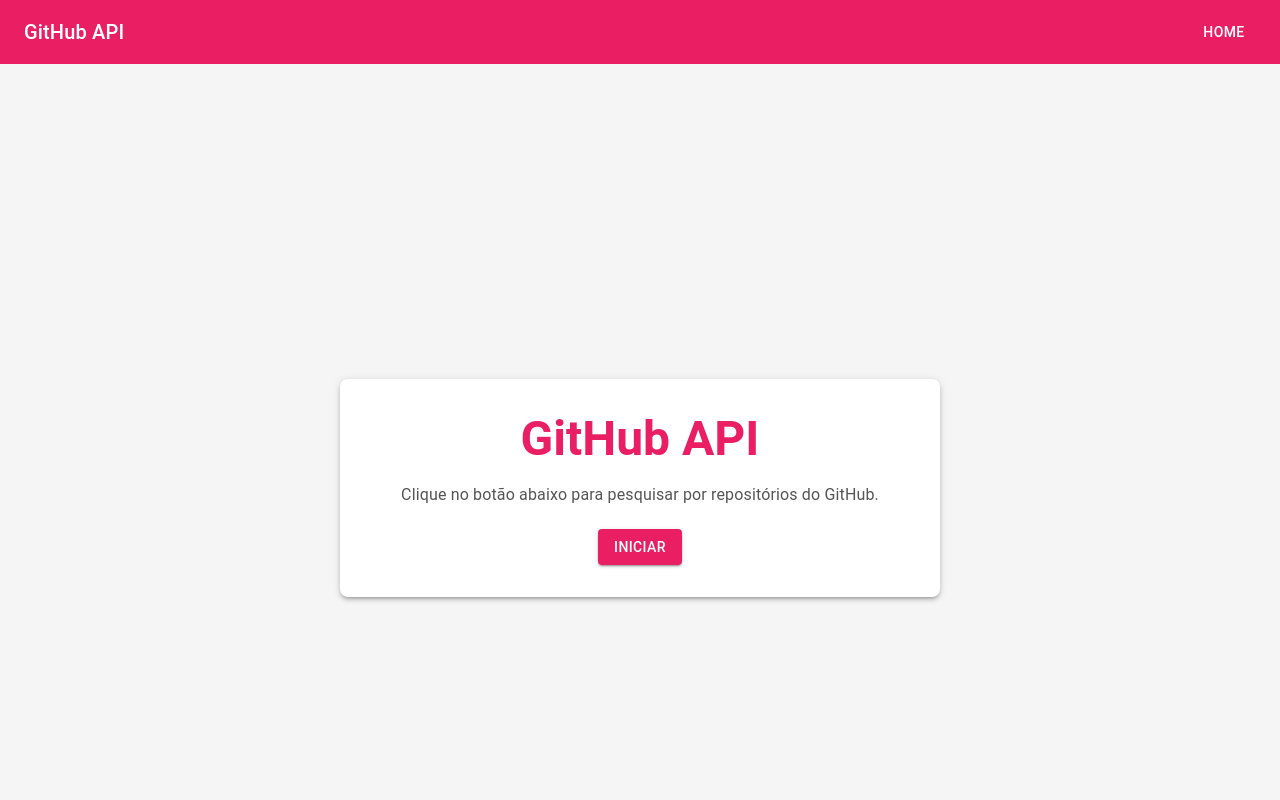
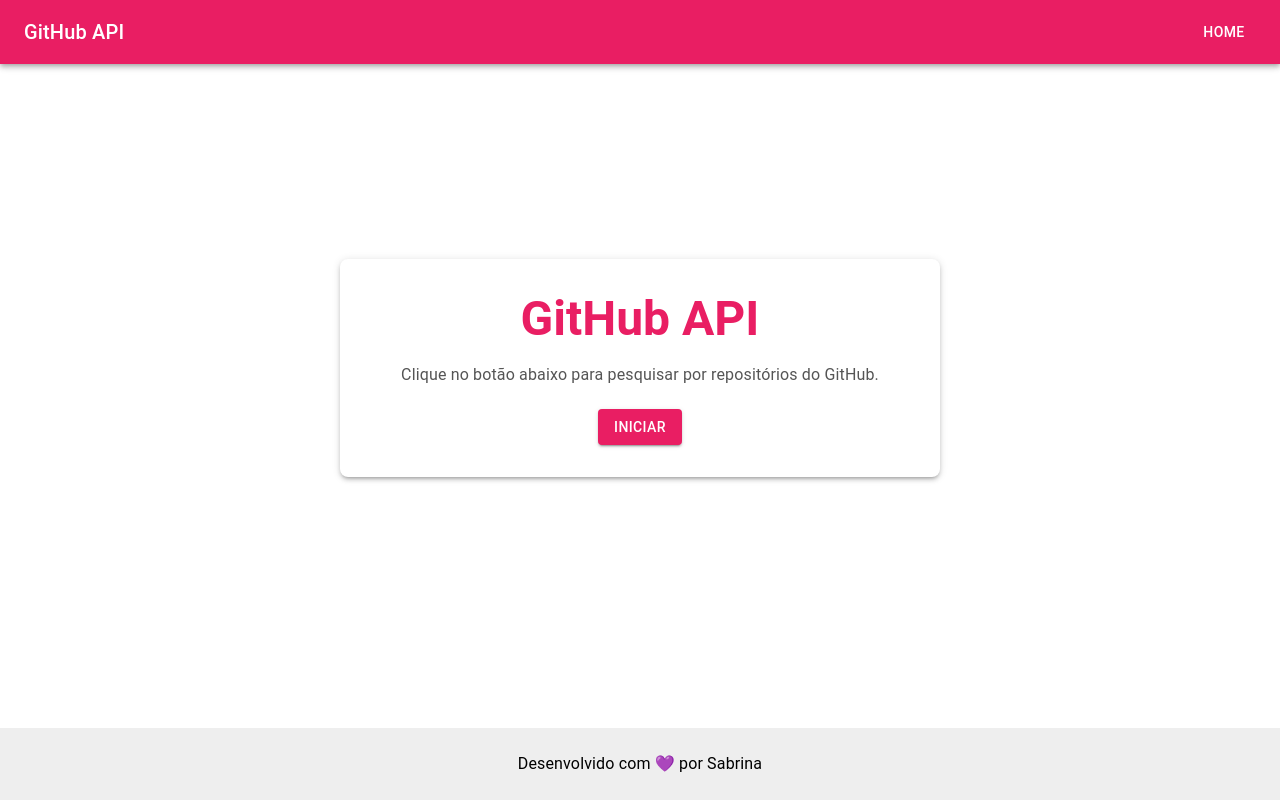
Before and after one commit to sabrinacouto/Github-API, a React (Create React App) app: page / in a window 1280 px wide. Shown: the top 800 px of the page. Built offline with nearby package versions, Linux system fonts and the light colour scheme.

Commit message:
💄 feat: estilizando homepage e footer

```diff
--- a/src/components/Footer.js
+++ b/src/components/Footer.js
@@ -17,7 +17,7 @@
     >
       <Container maxWidth="sm">
         <Typography variant="body1">
-          © 2024 Sabrina Couto
+        Desenvolvido com 💜 por Sabrina
         </Typography>
       </Container>
     </Box>
--- a/src/pages/HomePage.js
+++ b/src/pages/HomePage.js
@@ -15,8 +15,8 @@
       flexDirection="column"
       justifyContent="center"
       alignItems="center"
-      minHeight="100vh"
-      sx={{ backgroundColor: '#f5f5f5', padding: 3 }}
+      minHeight="70vh"
+      sx={{ padding: 3 }}
     >
       <Container
         maxWidth="sm"
```
